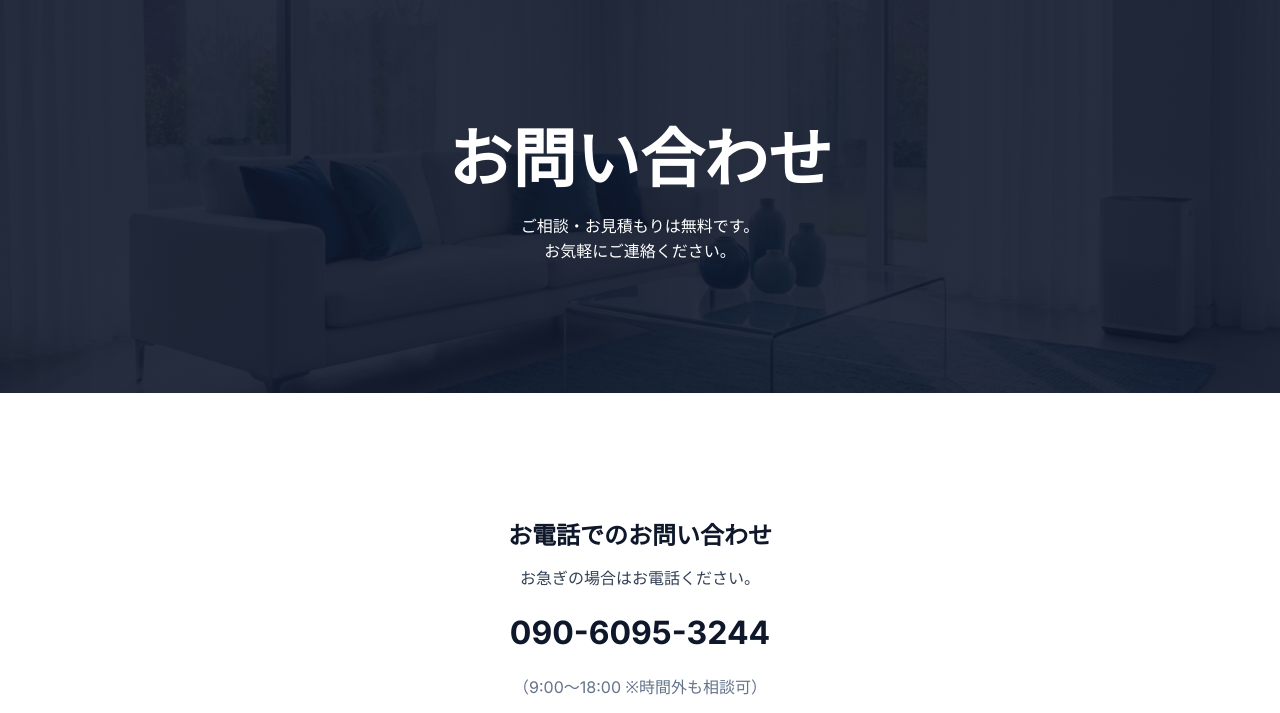
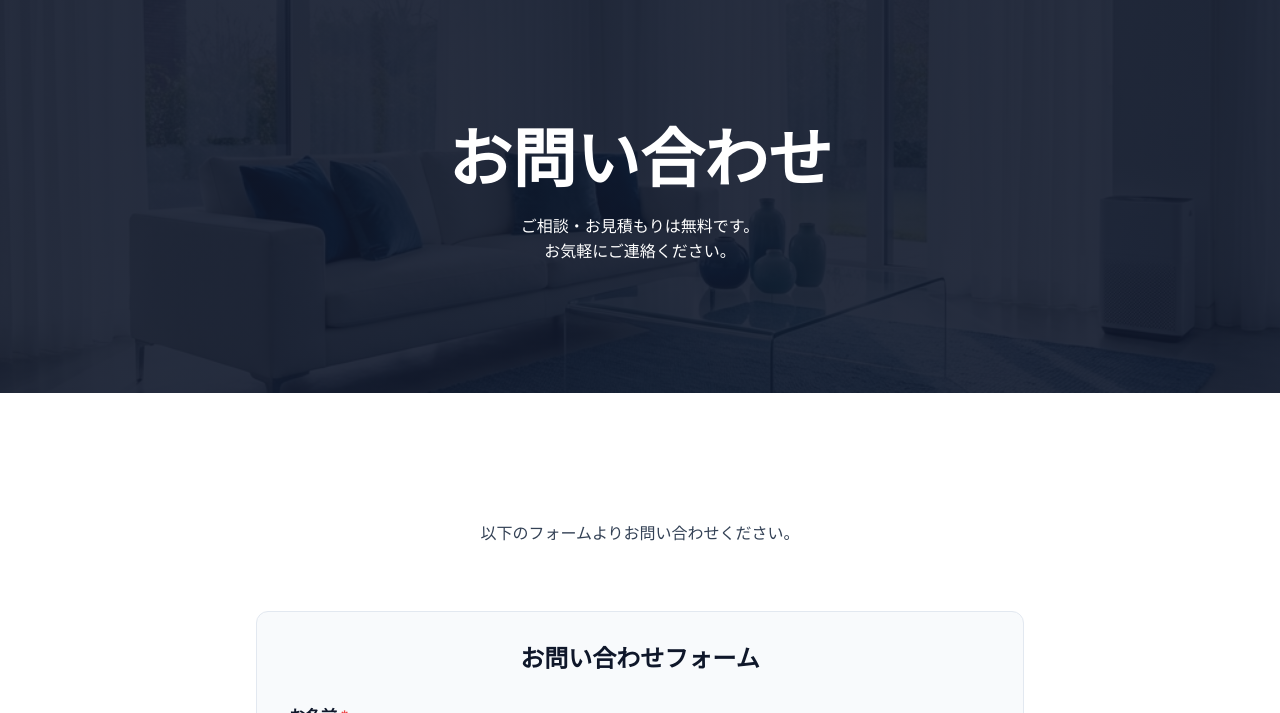
Before and after one commit to liner12345/nabeso, a plain HTML site: page contact.html in a window 1280 px wide. Shown: the part 87-800 px from the top of the page. Drawn offline with Linux system fonts and the light colour scheme.

Commit message:
Add files via upload

```diff
--- a/contact.html
+++ b/contact.html
@@ -88,11 +88,7 @@
         <div class="container" style="max-width: 800px;">
 
             <div class="text-center" style="margin-bottom: 4rem;">
-                <h2 style="font-size: 1.5rem; margin-bottom: 1rem;">お電話でのお問い合わせ</h2>
-                <p>お急ぎの場合はお電話ください。</p>
-                <a href="tel:09060953244"
-                    style="display: block; font-size: 2rem; font-weight: 700; color: var(--color-primary); margin: 1rem 0;">090-6095-3244</a>
-                <p style="color: var(--color-text-light);">（9:00〜18:00 ※時間外も相談可）</p>
+                <p>以下のフォームよりお問い合わせください。</p>
             </div>
 
             <div style="background: #f8fafc; padding: 2rem; border-radius: 12px; border: 1px solid #e2e8f0;">
```
Also changed, not shown: company.html (+1 -4 lines), index.html (+1 -2 lines), privacy.html (+1 -2 lines).
